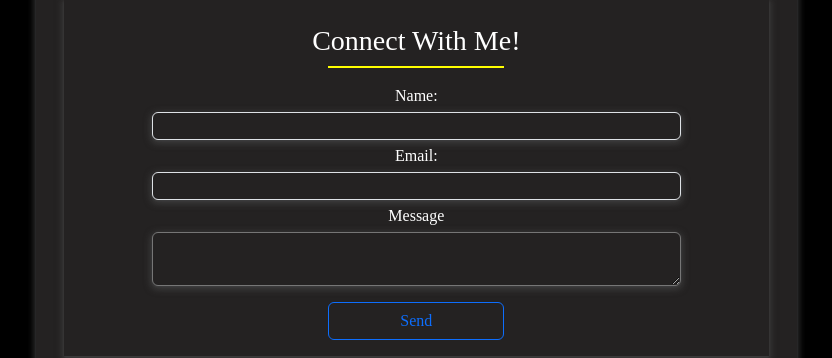
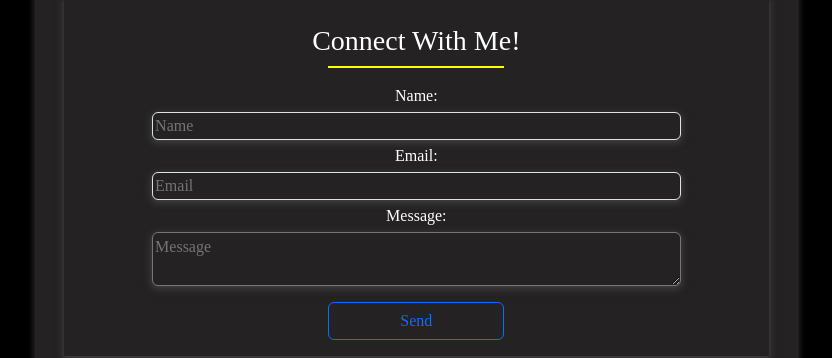
Before and after one commit to sidharthsaini18/MyPortfolio, a React (Vite) app: page / in a window 1280 px wide. Shown: the part 2269-2627 px from the top of the page, without its empty margins (374-1206 px from the left). Built offline with nearby package versions, Linux system fonts and the light colour scheme.

Commit message:
validation controls added in connect form

```diff
--- a/src/components/connect.jsx
+++ b/src/components/connect.jsx
@@ -1,12 +1,46 @@
-import React, { useRef } from "react";
+import React, { useRef, useState } from "react";
 import emailjs from "@emailjs/browser";
 import toast from "react-hot-toast";
 
 const Connect = () => {
+  const [inputData, setInputData] = useState({
+    from_name: "",
+    from_email: "",
+    message: "",
+  });
+
+  const [errors, setErrors] = useState({});
   const form = useRef();
 
+  const validate = () => {
+    const newErrors = {};
+
+    if (!inputData.from_name.trim()) {
+      newErrors.from_name = "Name is required";
+    }
+
+    if (!inputData.from_email.trim()) {
+      newErrors.from_email = "Email is required";
+    } else if (!/\S+@\S+\.\S+/.test(inputData.from_email)) {
+      newErrors.from_email = "Invalid email format";
+    }
+
+    if (!inputData.message.trim()) {
+      newErrors.message = "Message cannot be empty";
+    }
+
+    setErrors(newErrors);
+    return Object.keys(newErrors).length === 0;
+  };
+
+  const handleChange = (e) => {
+    setInputData({ ...inputData, [e.target.name]: e.target.value });
+  };
+
   const sendEmail = (e) => {
-    e.preventDefault();
+    e.preventDefault(); // Prevent default form submission
+
+    if (!validate()) return; // Stop submission if validation fails
 
     emailjs
       .sendForm("service_g4y8jf7", "template_5b6aepp", form.current, {
@@ -14,10 +48,11 @@ const Connect = () => {
       })
       .then(
         () => {
-          toast.success("Sucessfully send!");
+          toast.success("Successfully sent!");
+          setInputData({ from_name: "", from_email: "", message: "" }); // Clear form after success
         },
         (error) => {
-          toast.error("FAILED to send...", error.text);
+          toast.error("Failed to send...", error.text);
         }
       );
   };
@@ -30,23 +65,39 @@ const Connect = () => {
     >
       <h3 className="mt-4">Connect With Me!</h3>
       <div className="line w-25"></div>
+
       <label className="mt-3 m-1">Name:</label>
       <input
-        className=" w-md-50 w-75 border border-1 rounded area text-white"
+        className="w-md-50 w-75 border border-1 rounded area text-white"
         type="text"
         name="from_name"
+        placeholder="Name"
+        value={inputData.from_name}
+        onChange={handleChange}
       />
+      {errors.from_name && <p style={{ color: "red" }}>{errors.from_name}</p>}
+
       <label className="m-1">Email:</label>
       <input
-        className="w-md-50 w-75  border border-1 rounded area text-white"
+        className="w-md-50 w-75 border border-1 rounded area text-white"
         type="email"
         name="from_email"
+        placeholder="Email"
+        value={inputData.from_email}
+        onChange={handleChange}
       />
-      <label className="m-1">Message</label>
+      {errors.from_email && <p style={{ color: "red" }}>{errors.from_email}</p>}
+
+      <label className="m-1">Message:</label>
       <textarea
-        className="w-md-50 w-75   rounded area text-white "
+        className="w-md-50 w-75 rounded area text-white"
         name="message"
+        placeholder="Message"
+        value={inputData.message}
+        onChange={handleChange}
       />
+      {errors.message && <p style={{ color: "red" }}>{errors.message}</p>}
+
       <input
         className="btn btn-outline-primary w-25 my-3"
         type="submit"
@@ -55,4 +106,5 @@ const Connect = () => {
     </form>
   );
 };
+
 export default Connect;
```
